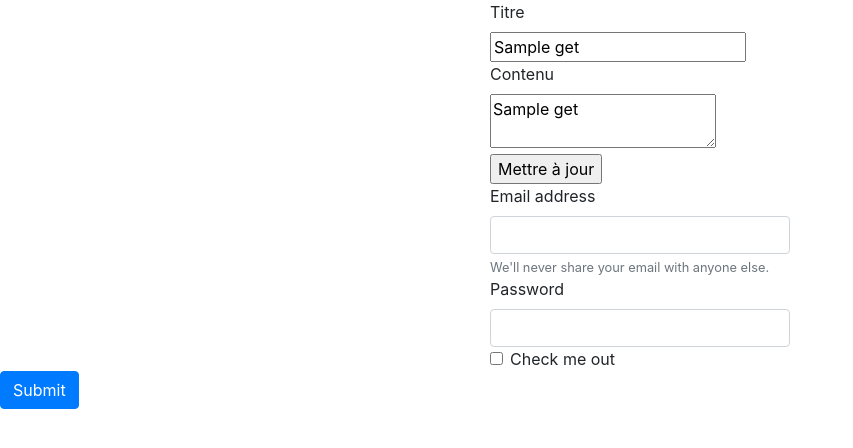
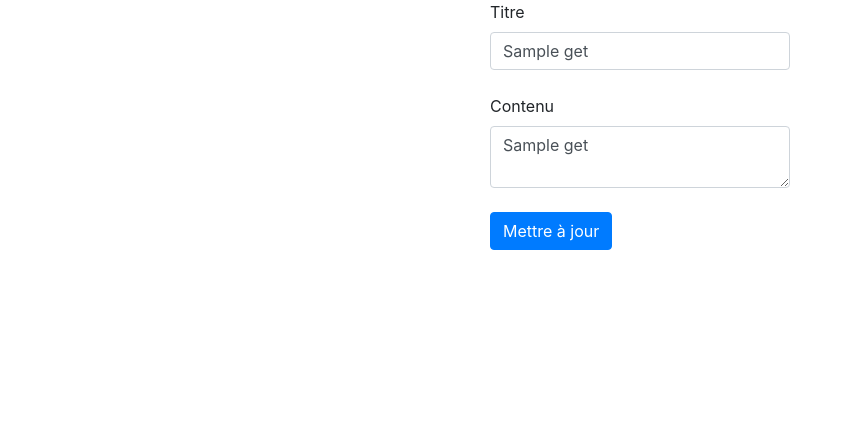
Before and after one commit to LouisDreamsDev/projet-4-Blog-Jean-Forteroche, a PHP site: template templates/form_article.php in a window 1280 px wide. Shown: the part 243-691 px from the top of the page, without its empty margins (0-853 px from the left). Run offline with PHP 8.4, Linux system fonts and the light colour scheme; the template is opened without the code that fills it: most values are stand-ins (such as "Sample title", 1, 10 or a date in 2020); some libraries are stand-ins or nearby versions.

Commit message:
style forms

```diff
--- a/public/style.css
+++ b/public/style.css
@@ -17,9 +17,6 @@ header .btn-light
     margin: auto;
     width: 64rem;
 }
-form
-{
-}
 .form-group
 {
     margin: auto;
--- a/templates/add_article.php
+++ b/templates/add_article.php
@@ -12,6 +12,7 @@ $submit = $route === 'addArticle' ? 'Envoyer' : 'Mettre à jour';
         <textarea id="content" name="content"><?= isset($post) ? htmlspecialchars($post->get('content')): ''; ?></textarea><br>
         <?= isset($errors['content']) ? $errors['content'] : ''; ?>
         <input class="btn btn-primary"type="submit" value="<?= $submit; ?>" id="submit" name="submit">
+        <input class="form-control" type="text" placeholder="Readonly input here..." readonly>
     </div>
 </form>
 
--- a/templates/form_article.php
+++ b/templates/form_article.php
@@ -6,29 +6,11 @@ $submit = $route === 'addArticle' ? 'Envoyer' : 'Mettre à jour';
 <form method="post" action="../public/index.php?route=<?= $route; ?>">
     <div class="form-group">
         <label for="title">Titre</label><br>
-        <input type="text" id="title" name="title" value="<?= isset($post) ? htmlspecialchars($post->get('title')): ''; ?>"><br>
+        <input class="form-control" type="text" id="title" name="title" value="<?= isset($post) ? htmlspecialchars($post->get('title')): ''; ?>"><br>
         <?= isset($errors['title']) ? $errors['title'] : ''; ?>
         <label for="content">Contenu</label><br>
-        <textarea id="content" name="content"><?= isset($post) ? htmlspecialchars($post->get('content')): ''; ?></textarea><br>
+        <textarea class="form-control" id="content" name="content"><?= isset($post) ? htmlspecialchars($post->get('content')): ''; ?></textarea><br>
         <?= isset($errors['content']) ? $errors['content'] : ''; ?>
-        <input type="submit" value="<?= $submit; ?>" id="submit" name="submit">
+        <input class="btn btn-primary" type="submit" value="<?= $submit; ?>" id="submit" name="submit">
     </div>
 </form>
-
-
-<form>
-  <div class="form-group">
-    <label for="exampleInputEmail1">Email address</label>
-    <input type="email" class="form-control" id="exampleInputEmail1" aria-describedby="emailHelp">
-    <small id="emailHelp" class="form-text text-muted">We'll never share your email with anyone else.</small>
-  </div>
-  <div class="form-group">
-    <label for="exampleInputPassword1">Password</label>
-    <input type="password" class="form-control" id="exampleInputPassword1">
-  </div>
-  <div class="form-group form-check">
-    <input type="checkbox" class="form-check-input" id="exampleCheck1">
-    <label class="form-check-label" for="exampleCheck1">Check me out</label>
-  </div>
-  <button type="submit" class="btn btn-primary">Submit</button>
-</form>
--- a/templates/login.php
+++ b/templates/login.php
@@ -9,6 +9,6 @@
         <input class="form-control" type="text" id="pseudo" name="pseudo" value="<?= isset($post) ? htmlspecialchars($post->get('pseudo')): ''; ?>"><br>
         <label for="password">Mot de passe</label><br>
         <input class="form-control"type="password" id="password" name="password"><br>
-        <input class="btn btn-primary"type="submit" value="Connexion" id="submit" name="submit">
+        <input class="btn btn-primary" type="submit" value="Connexion" id="submit" name="submit">
     </div>
 </form>
```
Also changed, not shown: src/controller/BackController.php (+6 -2 lines), templates/form_comment.php (+7 -9 lines), templates/register.php (+9 -7 lines), templates/single.php (+25 -13 lines), templates/update_password.php (+7 -7 lines).
